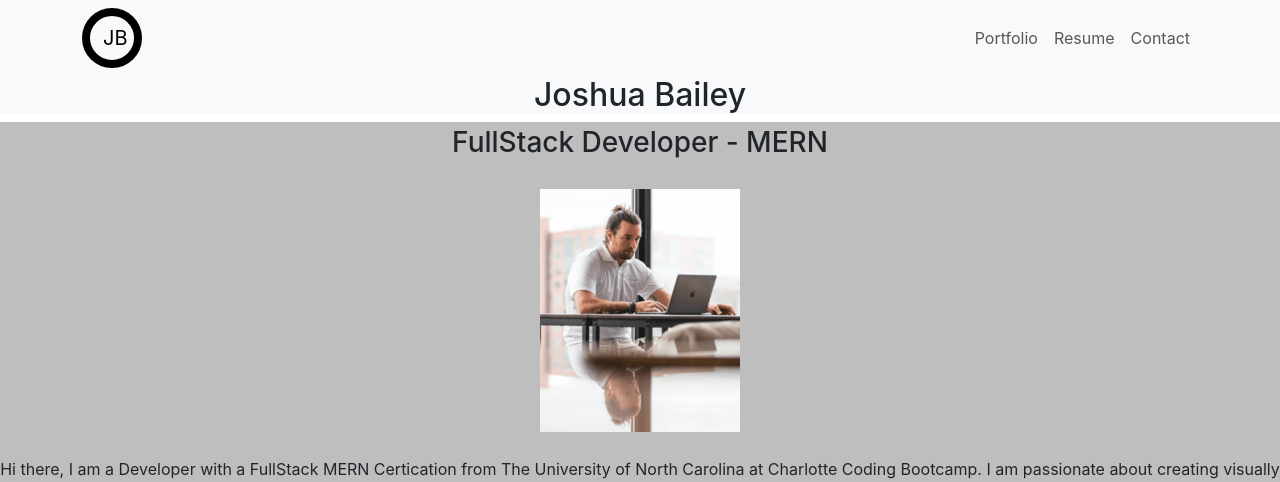
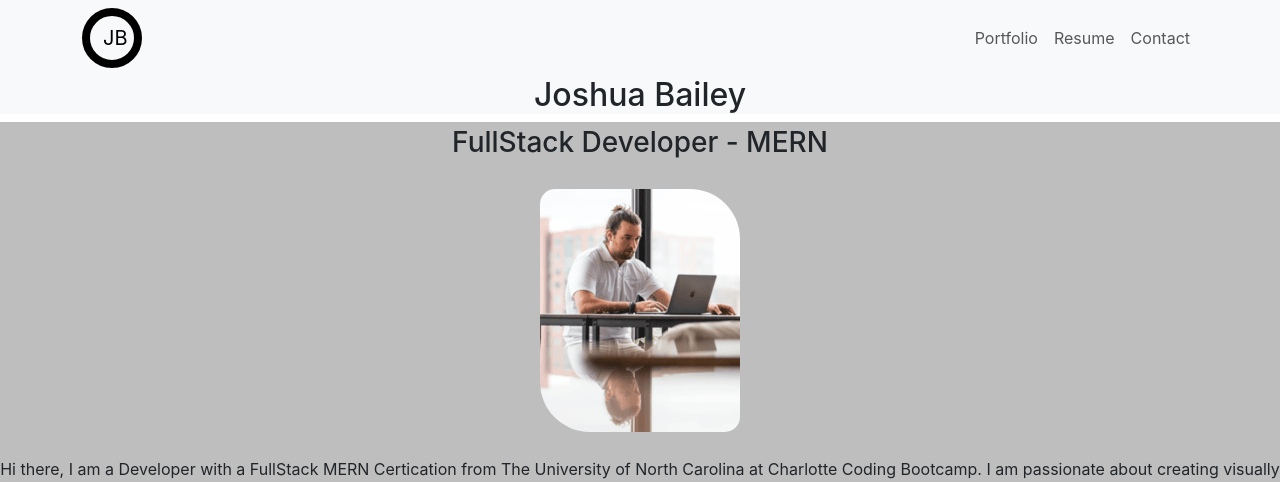
Before and after one commit to joshbaileydev513/joshuabailey.info, a React (Create React App) app: page / in a window 1280 px wide. Shown: the top 482 px of the page. Built offline with nearby package versions, Linux system fonts and the light colour scheme.

Commit message:
fixed broken heroku links along with added stlying for the home page and contact picture

```diff
--- a/src/pages/Contact.js
+++ b/src/pages/Contact.js
@@ -11,6 +11,7 @@ const styles = {
         margin: '25px',
         height: '350px',
         width: '350px',
+        borderRadius: '15px 50px',
     },
 }
 
--- a/src/pages/Home.js
+++ b/src/pages/Home.js
@@ -11,6 +11,9 @@ const styles = {
         alignItems: 'center',
         margin: '25px',
     },
+    border: {
+        borderRadius: '15px 50px',
+    },
 };
 
 const Home = () => {
@@ -19,7 +22,7 @@ const Home = () => {
             {/* Inset Picture of Me here */}
             <h3 class="p-1 text-center">FullStack Developer - MERN </h3>
             <div style={styles.pic} alt="Responsive image">
-                <img src={HomePic} alt="Josh Pic"/>
+                <img style={styles.border} src={HomePic} alt="Josh Pic"/>
             </div>
              <p class="text-center font-weight-light">
                     Hi there, I am a Developer with a FullStack MERN Certication from The University of North Carolina at Charlotte Coding Bootcamp. I am passionate about creating visually appealing and user-friendly
```
Also changed, not shown: 1 other file (tests, documents, lock files or other folders).
